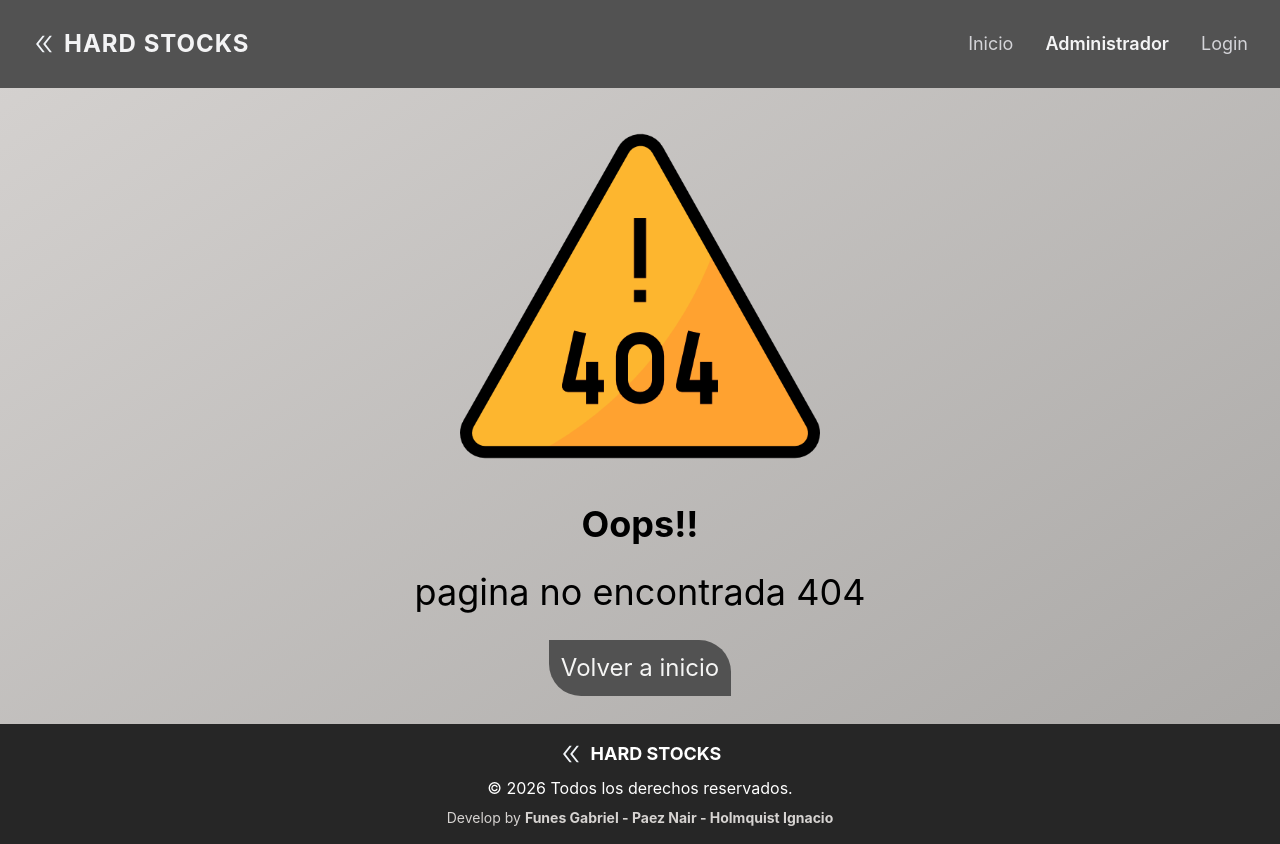
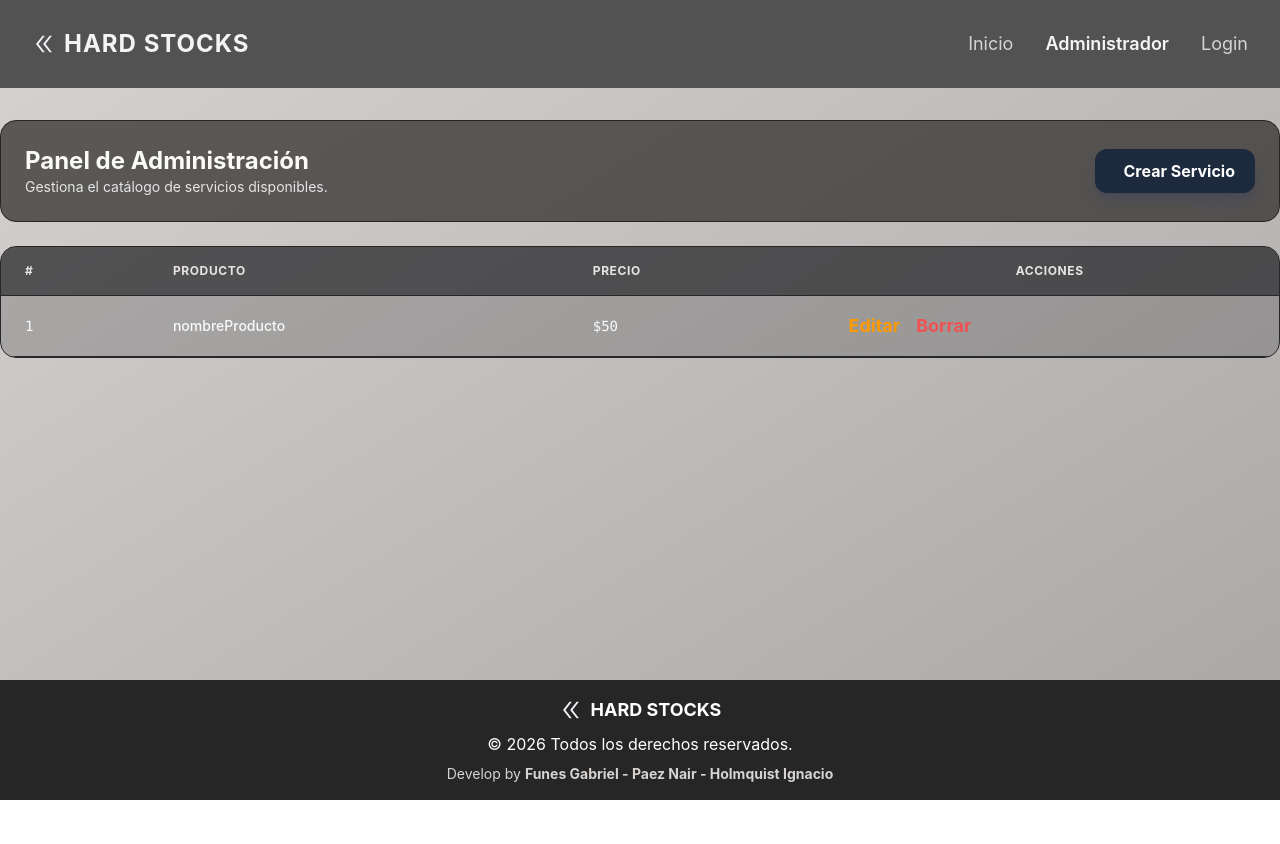
Before and after one commit to nikki0011/E-COMMERCE-PRO-G1-M2, a React (Vite) app: page /administrador in a window 1280 px wide. Before the commit this address had no page. After the commit the page ends 800 px from the top, so only its background shows below. Built offline with nearby package versions, Linux system fonts and the light colour scheme.

Commit message:
corregimos alineacion de panel-admin  -  ruta de administracion

```diff
--- a/src/App.tsx
+++ b/src/App.tsx
@@ -5,6 +5,7 @@ import Inicio from "./components/pages/Inicio";
 import Error404 from "./components/pages/Error404";
 import Login from "./components/pages/Login";
 import FormularioABM from "./components/pages/FormularioABM";
+import Administrador from "./components/pages/Administrador";
 import DetalleProducto from "./components/pages/DetalleProducto";
 import { useEffect, useState } from "react";
 import { AppContext } from "./context/AppContext";
@@ -74,11 +75,12 @@ function App() {
       <BrowserRouter>
         <div className="bg-linear-to-br from-[#d6d3d1] to-[#a8a6a4] min-h-screen flex flex-col">
           <Navbar />
-          <main className="grow container mx-auto flex items-center ">
+          <main className="grow container mx-auto flex  ">
             <Routes>
               <Route path="/formularioabm" element={<FormularioABM titulo="Crear Producto" />} />
               <Route path="/" element={<Inicio></Inicio>} />
               <Route path="/login" element={<Login></Login>} />
+              <Route path="/administrador" element={<Administrador></Administrador>} />
               <Route path="/DetalleProducto" element={<DetalleProducto></DetalleProducto>} />
               <Route path="*" element={<Error404></Error404>} />
 
--- a/src/components/pages/Administrador.tsx
+++ b/src/components/pages/Administrador.tsx
@@ -3,7 +3,7 @@ import PanelAdmin from "../services/PanelAdmin";
 
 const Administrador = () => {
     return (
-        <section className="container animate-fadeIn space-y-6">
+        <section className="container animate-fadeIn space-y-6 mt-8">
       {/* Header de la sección */}
       <div className="flex flex-col sm:flex-row justify-between items-start sm:items-center gap-4 bg-stone-800/70 p-6 rounded-2xl border border-neutral-800">
         <div>
```
